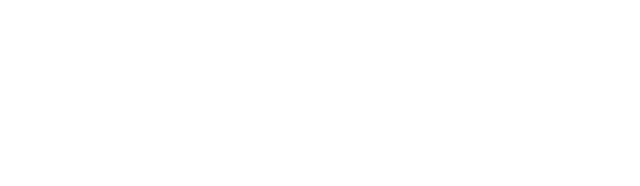
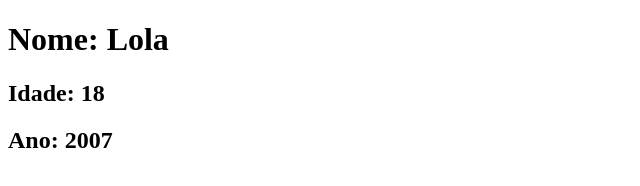
Before and after one commit to LokoBarba/TYPE_PRIMEIRO, a website: page index.html in a window 1280 px wide. Shown: the whole page, without its empty margins (0-640 px from the left). Drawn offline with Linux system fonts and the light colour scheme.

Commit message:
criando novo repositorio

```diff
--- a/index.html
+++ b/index.html
@@ -1,11 +1,16 @@
 <!DOCTYPE html>
-<html lang="pt-br">
+<html lang="pt-BR">
 <head>
     <meta charset="UTF-8">
     <meta name="viewport" content="width=device-width, initial-scale=1.0">
     <title>Primeiro Projeto TYPEscript</title>
 </head>
 <body>
+    <h1>Nome: <span id="nome"> </span></h1>
+    <h2>Idade: <span id="idade"> </span></h2>
+    <h2>Ano: <span id="ano"> </span></h2>
 
+    <script src="./js/Pessoa.js"></script>
+    <script src="./js/main.js"></script>
 </body>
 </html>
--- /dev/null
+++ b/js/Pessoa.js
@@ -0,0 +1,22 @@
+"use strict";
+var empresa;
+(function (empresa) {
+    class Pessoa {
+        get nome() {
+            return this._nome;
+        }
+        set nome(nome) {
+            this._nome = nome;
+        }
+        get anoNasc() {
+            return this._anoNasc;
+        }
+        set anoNasc(anoNasc) {
+            this._anoNasc = anoNasc;
+        }
+        calcularIdade(anoAtual) {
+            return anoAtual - this._anoNasc;
+        }
+    }
+    empresa.Pessoa = Pessoa;
+})(empresa || (empresa = {}));
--- /dev/null
+++ b/js/main.js
@@ -0,0 +1,11 @@
+"use strict";
+var empresa;
+(function (empresa) {
+    let p = new empresa.Pessoa();
+    p.nome = "Lola";
+    p.anoNasc = 2007;
+    p.calcularIdade;
+    document.getElementById("nome").textContent = p.nome;
+    document.getElementById("ano").textContent = p.anoNasc.toString();
+    document.getElementById("idade").textContent = p.calcularIdade(2025).toString();
+})(empresa || (empresa = {}));
```
Also changed, not shown: ts/Pessoa.ts (added, +26 -0 lines), ts/main.ts (added, +10 -0 lines).
